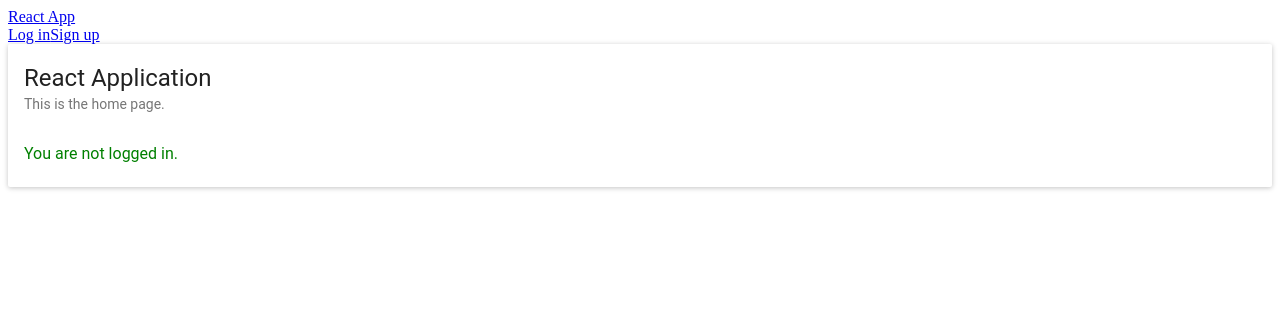
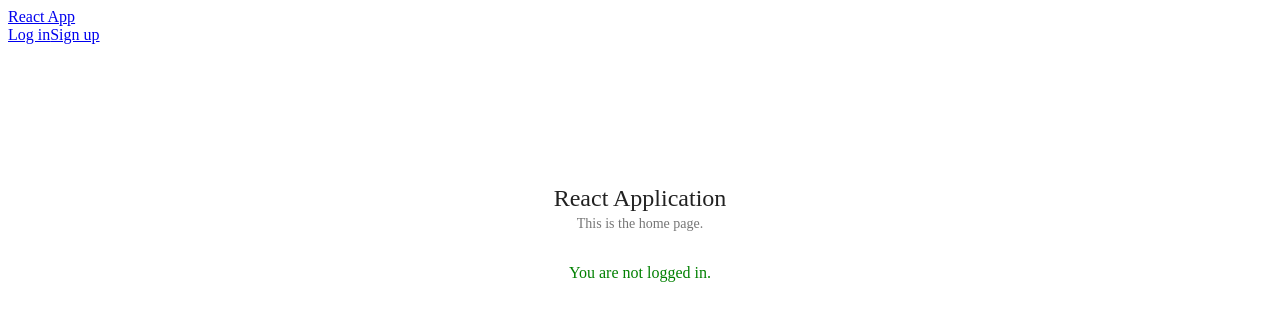
Before and after one commit to java152001/Ki, a React app: page / in a window 1280 px wide. Shown: the top 320 px of the page. Built offline with nearby package versions, Linux system fonts and the light colour scheme; the HTML template or start-up script is replaced by a standard one; what react-tap-event-plugin would draw is missing.

Commit message:
superhero styling with bootswatch

```diff
--- a/client/src/components/HomePage.jsx
+++ b/client/src/components/HomePage.jsx
@@ -1,6 +1,7 @@
 import React from 'react';
 import { Card, CardTitle, CardText } from 'material-ui/Card';
 import Auth from '../modules/Auth';
+import Jumbotron from '../components/Jumbotron'
 
 class HomePage extends React.Component {
 
@@ -11,14 +12,14 @@ class HomePage extends React.Component {
 
   render() {
     return (
-      <Card className="container">
+      <Jumbotron >
         <CardTitle title="React Application" subtitle="This is the home page." />
           {Auth.isUserAuthenticated() ? (
             <CardText style={{ fontSize: '16px', color: 'green' }}>Welcome! You are logged in.</CardText>
           ) : (
             <CardText style={{ fontSize: '16px', color: 'green' }}>You are not logged in.</CardText>
           )}
-      </Card>
+      </Jumbotron>
     )
   }
 };
```
Also changed, not shown: 2 other files (tests, documents, lock files or other folders).
